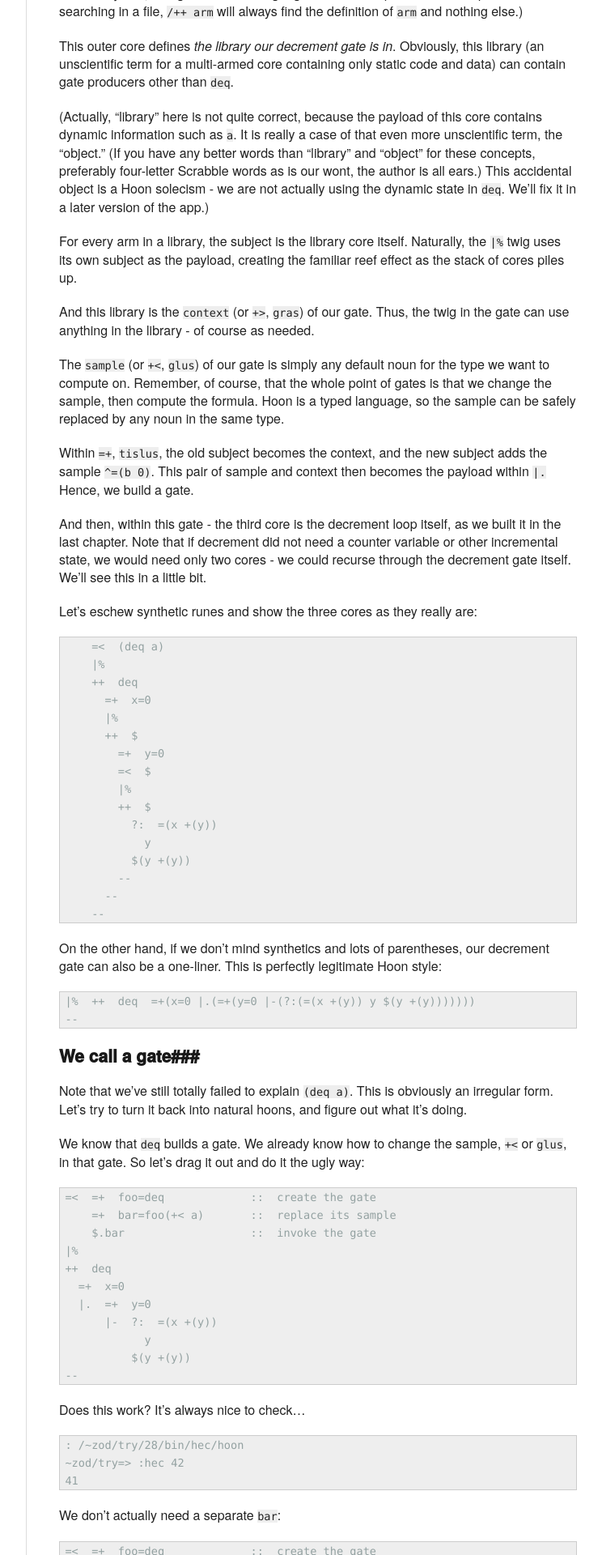
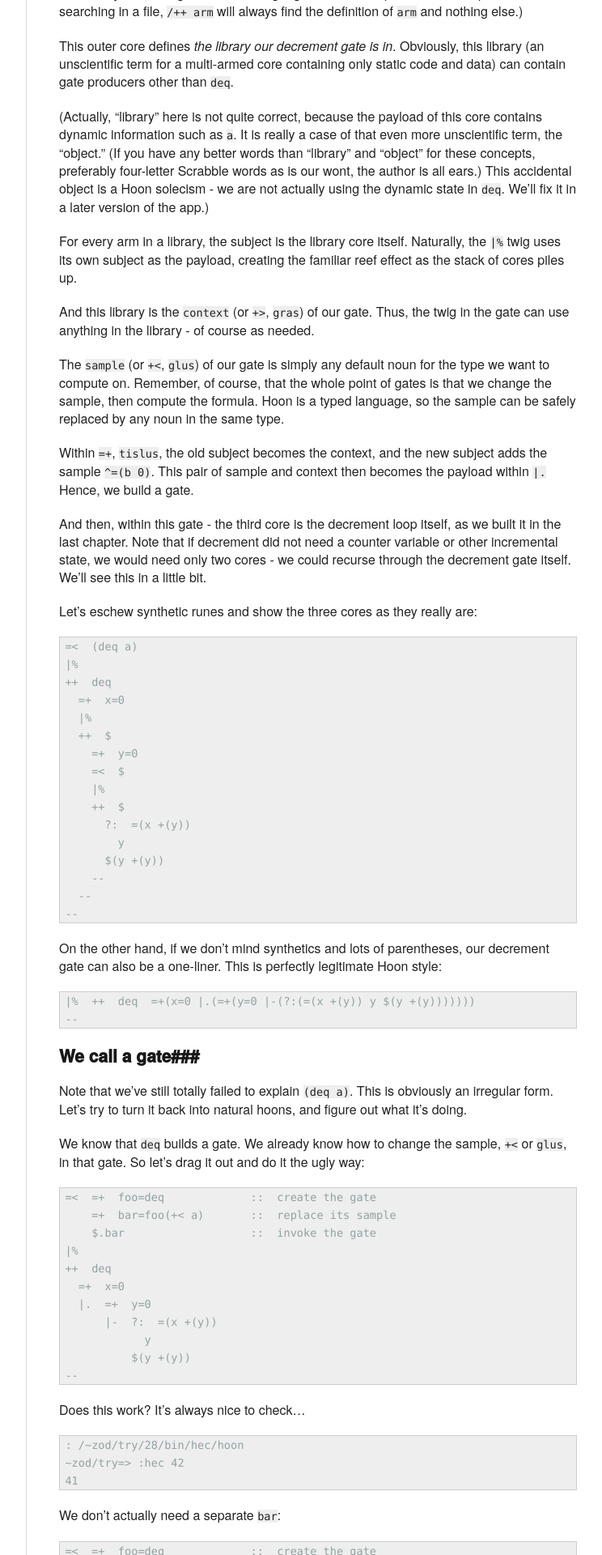
Before and after one commit to urbit/old-urbit.org, a Jekyll site: the page built from _posts/doc/2013-11-18-urbit-is-easy-ch8.markdown, in a window 1280 px wide. Shown: the part 3358-5278 px from the top of the page at 81% size, without its empty margins (378-1122 px from the left). Built offline with Jekyll 4.4.1, drawn with Linux system fonts in a browser that asks for light colours.

Commit message:
last fix?

````diff
--- a/_posts/doc/2013-11-18-urbit-is-easy-ch8.markdown
+++ b/_posts/doc/2013-11-18-urbit-is-easy-ch8.markdown
@@ -220,22 +220,22 @@ the decrement gate itself.  We'll see this in a little bit.
 Let's eschew synthetic runes and show the three cores as they
 really are:
 ```
-    =<  (deq a)
+=<  (deq a)
+|%
+++  deq
+  =+  x=0
+  |%
+  ++  $
+    =+  y=0
+    =<  $
     |%
-    ++  deq
-      =+  x=0
-      |%
-      ++  $
-        =+  y=0
-        =<  $
-        |%
-        ++  $
-          ?:  =(x +(y))
-            y
-          $(y +(y))
-        --
-      --
+    ++  $
+      ?:  =(x +(y))
+        y
+      $(y +(y))
     --
+  --
+--
 ```
 On the other hand, if we don't mind synthetics and lots of
 parentheses, our decrement gate can also be a one-liner.  This is
````
